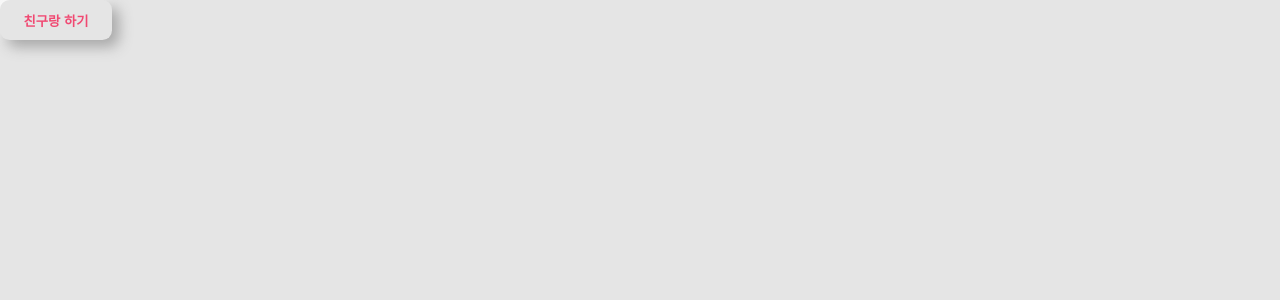
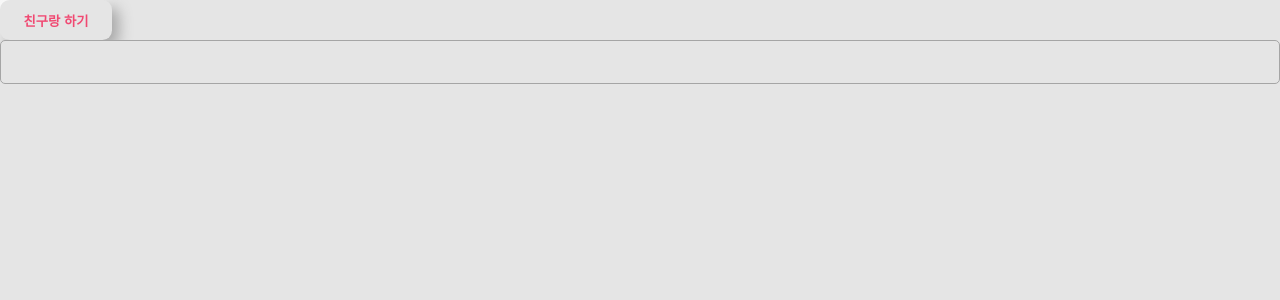
Before and after one commit to A-nijy/yeet, a React (Create React App) app in the folder frontend/: page / in a window 1280 px wide. Shown: the top 300 px of the page. Built offline with nearby package versions, Linux system fonts and the light colour scheme.

Commit message:
PrimaryInput 생성
- 공통으로 사용할 Input 생성

```diff
--- /dev/null
+++ b/frontend/src/components/common/Inputs/PrimaryInput.jsx
@@ -0,0 +1,73 @@
+import React, { forwardRef } from "react";
+import styled from "styled-components";
+
+const StyledInput = styled.input`
+  padding: 0.75rem;
+  width: 100%;
+  border: 1px solid ${(props) => (props.error ? "#ff4d4f" : "#a5a5a5")};
+  border-radius: 5px;
+  font-size: 1rem;
+  box-sizing: border-box;
+  transition: border-color 0.2s ease, box-shadow 0.2s ease;
+  background-color: #e5e5e5;
+
+  &:focus {
+    outline: none;
+    border-color: ${(props) => (props.error ? "#ff4d4f" : "#007BFF")};
+    box-shadow: 0 0 0 2px rgba(0, 123, 255, 0.2);
+  }
+
+  &:disabled {
+    background: #f5f5f5;
+    cursor: not-allowed;
+  }
+
+  @media (max-width: 480px) {
+    font-size: 0.7rem;
+  }
+`;
+
+const PrimaryInput = forwardRef(
+  (
+    {
+      value,
+      onChange,
+      placeholder,
+      type = "text",
+      disabled,
+      className,
+      numericOnly = false,
+      maxLength,
+    },
+    ref
+  ) => {
+    const handleChange = (e) => {
+      let newValue = e.target.value;
+
+      // if (numericOnly) {
+      //   newValue = newValue.replace(/\D/g, ""); // 숫자 외의 모든 문자 제거
+      // }
+
+      // if (newValue.length > maxLength) {
+      //   newValue = newValue.slice(0, maxLength); // 길이 제한 적용
+      // }
+
+      onChange(newValue);
+    };
+
+    return (
+      <div className={className}>
+        <StyledInput
+          ref={ref}
+          value={value}
+          onChange={handleChange}
+          placeholder={placeholder}
+          type={type}
+          disabled={disabled}
+        />
+      </div>
+    );
+  }
+);
+
+export default PrimaryInput;
--- a/frontend/src/pages/Lobby.jsx
+++ b/frontend/src/pages/Lobby.jsx
@@ -1,8 +1,14 @@
 import React from "react";
 import PrimaryButton from "../components/common/Buttons/PrimaryButton";
+import PrimaryInput from "../components/common/Inputs/PrimaryInput";
 
 const Lobby = () => {
-  return <PrimaryButton ver="red">친구랑 하기</PrimaryButton>;
+  return (
+    <div>
+      <PrimaryButton ver="red">친구랑 하기</PrimaryButton>
+      <PrimaryInput />
+    </div>
+  );
 };
 
 export default Lobby;
```
